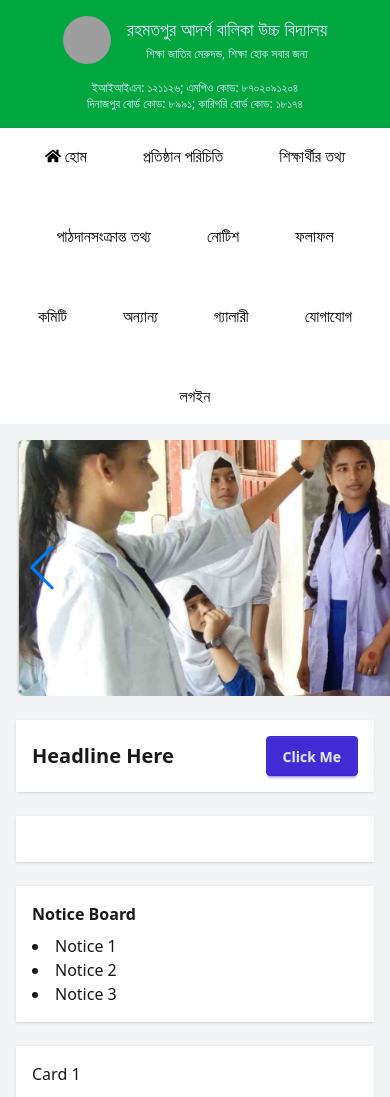
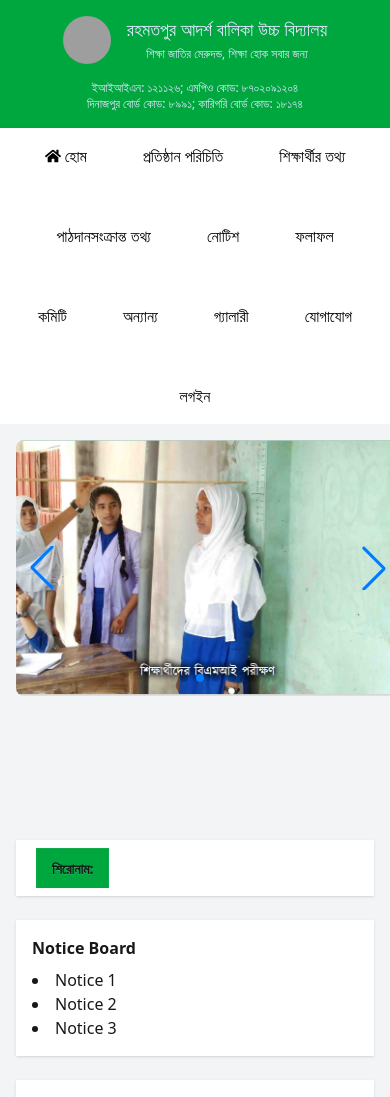
Before and after one commit to maimuna-t-333/rahmatpur-edu, a Next.js app: page / in a window 390 px wide. Shown: the top 1097 px of the page. Built offline with nearby package versions, Linux system fonts and the light colour scheme; grey boxes are pictures that could not be loaded.

Commit message:
marquree and headline

```diff
--- a/app/Components/Carousel.js
+++ b/app/Components/Carousel.js
@@ -1,7 +1,7 @@
 "use client";
 
 import { Swiper, SwiperSlide } from "swiper/react";
-import { Navigation, Pagination, Autoplay } from "swiper/modules"; // ✅ NEW way in Swiper v12+
+import { Navigation, Pagination, Autoplay } from "swiper/modules";
 
 // Import Swiper styles
 import "swiper/css";
@@ -12,9 +12,9 @@ export default function Carousel() {
   const images = ["/img_1.PNG", "/img_2.PNG", "/img_3.PNG", "/img_4.PNG"];
 
   return (
-    <div className="w-full h-64 lg:h-96">
+    <div className="w-96 lg:w-full  h-64 lg:h-96">
       <Swiper
-        modules={[Navigation, Pagination, Autoplay]} // ✅ This replaces SwiperCore.use()
+        modules={[Navigation, Pagination, Autoplay]}
         navigation
         pagination={{ clickable: true }}
         autoplay={{ delay: 3000 }}
--- a/app/page.js
+++ b/app/page.js
@@ -8,19 +8,14 @@ export default function Page() {
     {/* Left/Main Section */}
     <div className="flex-1 space-y-6">
 
-      <div className="w-250 h-64 ">
+      <div className="w-250 h-64 mb-36 ">
         <Carousel/>
       </div>
 
-      {/* Headline + Button */}
-      <div className="flex justify-between items-center bg-white p-4 shadow">
-        <h2 className="text-xl font-bold">Headline Here</h2>
-        <button className="btn btn-primary">Click Me</button>
-      </div>
-
       {/* Marquee */}
-      <div className="bg-white p-2 shadow">
-        <marquee>Latest News / Updates scrolling here...</marquee>
+      <div className="flex bg-white p-2 shadow">
+        <button className="btn bg-green-600 border-none rounded-none  ml-3">শিরোনাম:</button>
+        <marquee className="text-blue-950 ml-3 mt-2">২০২৫ সালের ১০ম শ্রেণির শিক্ষার্থীদের প্রাক-নির্বাচনী পরীক্ষা আগামী ০১/০৯/২০২৫ইং তারিখ হইতে আরম্ভ হইবে।</marquee>
       </div>
 
       {/* Notice Board */}
```
